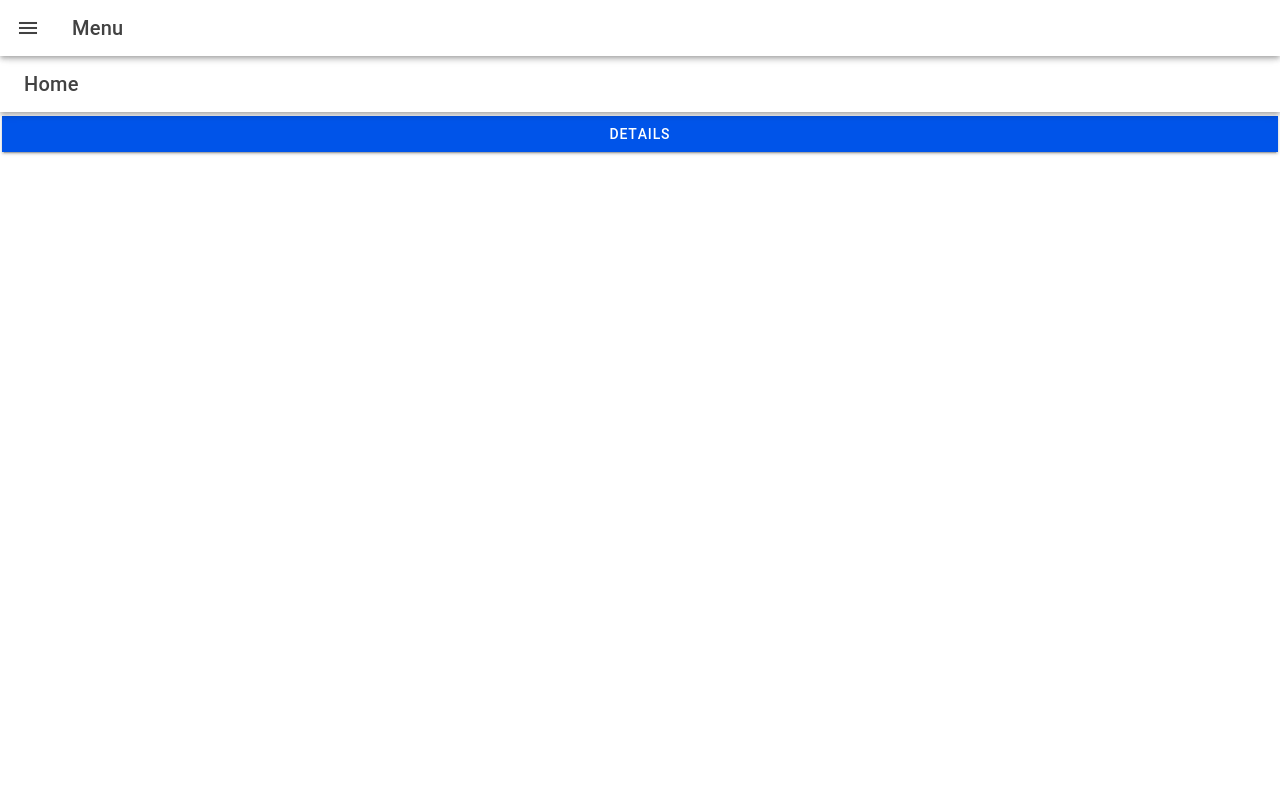
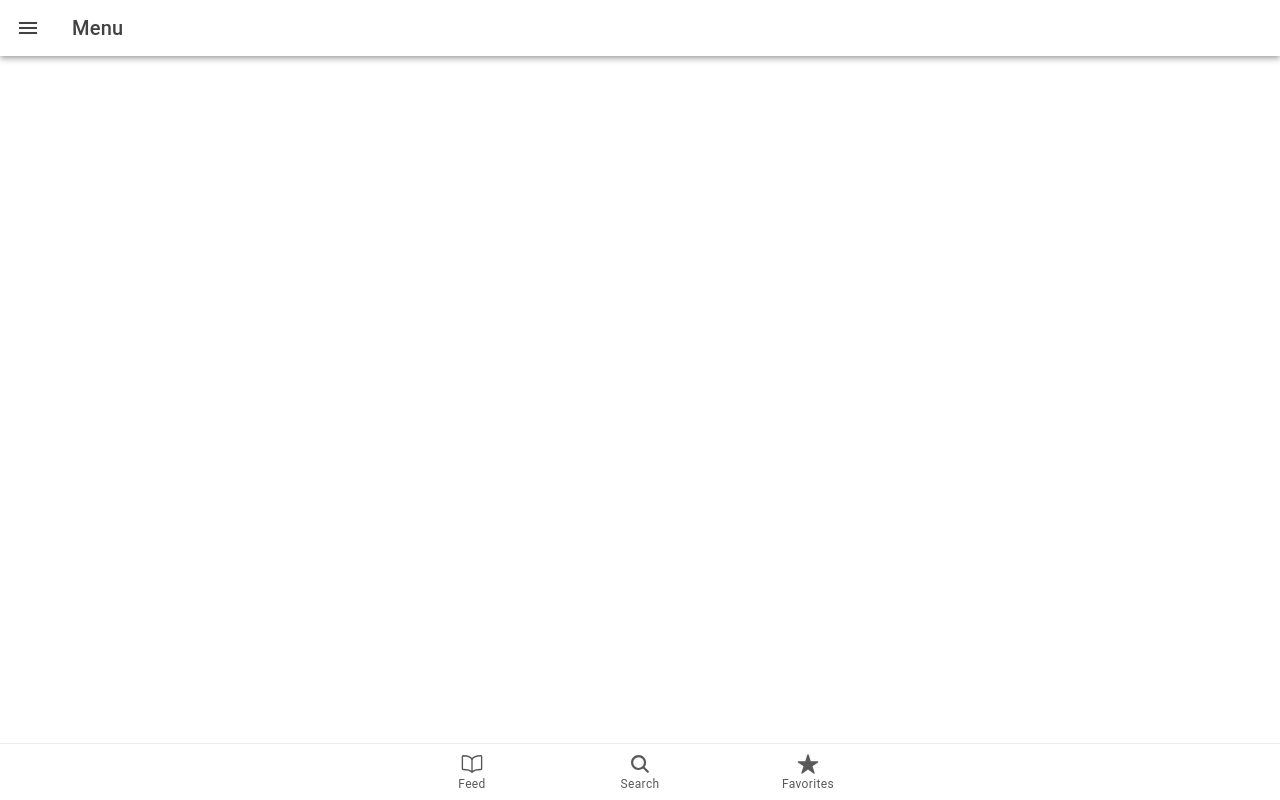
Before and after one commit to ArkDriveDev/it35-lab, a React (Vite) app: page /it35-lab/app/home in a window 1280 px wide. Built offline with nearby package versions, Linux system fonts and the light colour scheme.

Commit message:
Successfuly added tabs with designated icon in Home.tsx

```diff
--- a/src/pages/Home.tsx
+++ b/src/pages/Home.tsx
@@ -3,28 +3,53 @@
   IonButtons,
     IonContent,
     IonHeader,
+    IonIcon,
+    IonLabel,
     IonMenuButton,
     IonPage,
+    IonRouterOutlet,
+    IonTabBar,
+    IonTabButton,
+    IonTabs,
     IonTitle,
     IonToolbar
     } from '@ionic/react';
+    import { IonReactRouter } from '@ionic/react-router';
+    import { bookOutline, search, star } from 'ionicons/icons';
+    import { Route, Redirect } from 'react-router';
+
+    import Favorites from './home.tabs/Favorites';
+    import Feed from './home.tabs/Feed';
+    import Search from './home.tabs/Search';
 
     const Home: React.FC = () => {
+      const tabs=[
+        {name:'Feed',tab:'feed',url:'/it35-lab/app/home/feed', icon:bookOutline},
+        {name:'Search',tab:'search',url:'/it35-lab/app/home/search', icon:search},
+        {name:'Favorites',tab:'favorites',url:'/it35-lab/app/home/favorites', icon:star},
+      ]
       return (
-        <IonPage>
-          <IonHeader>
-            <IonToolbar>
-              <IonButtons slot='start'>
-              </IonButtons>
-              <IonTitle>Home</IonTitle>
-            </IonToolbar>
-          </IonHeader>
-          <IonContent fullscreen>
-            <IonButton routerLink="/it35-lab/app/home/details" expand="full">
-                Details
-            </IonButton>
-          </IonContent>
-        </IonPage>
+        <IonReactRouter>
+          <IonTabs>
+            <IonTabBar slot="bottom">
+            {tabs.map((item, index) => (
+              <IonTabButton key={index} tab={item.tab} href={item.url}>
+                <IonIcon icon={item.icon} />
+                <IonLabel>{item.name}</IonLabel>
+              </IonTabButton>
+            ))}
+            </IonTabBar>
+          <IonRouterOutlet>
+            <Route exact path="it35-lab/app/home/feed" render={Feed}/>
+            <Route exact path="it35-lab/app/home/search" render={Search}/>
+            <Route exact path="it35-lab/app/home/favorites" render={Favorites}/>
+
+            <Route exact path="it35-lab/app/home">
+              <Redirect to="it35-lab/app/home/feed"/>
+            </Route>
+          </IonRouterOutlet>
+        </IonTabs>
+        </IonReactRouter>
       );
     };
 
```
Lines whose indentation alone changed are shown as unchanged.
